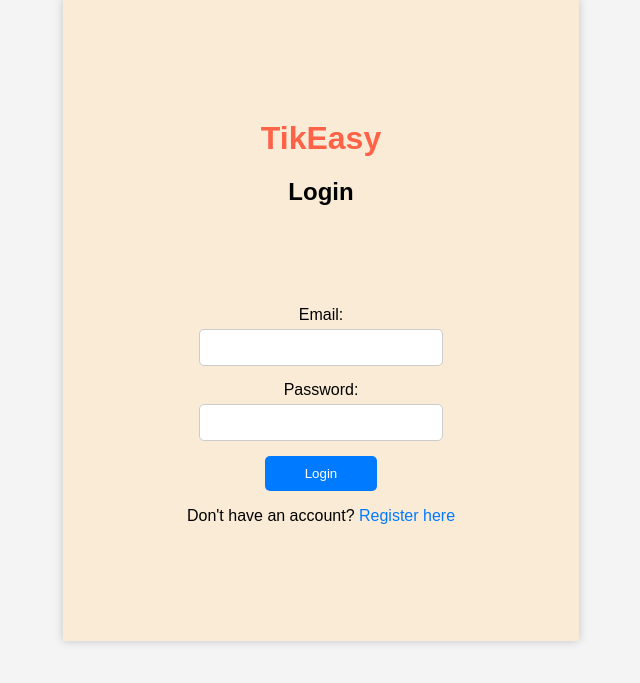
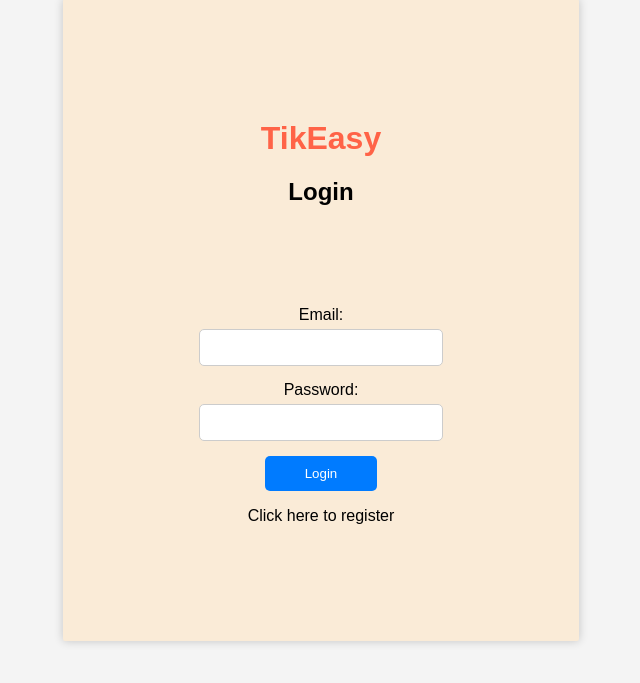
Before and after one commit to unnati14ag/TikEasy--Movie-Ticket-Booking-App, a Flask app: page / in a window 1280 px wide. Shown: the part 80-763 px from the top of the page, without its empty margins (319-959 px from the left). Run offline with Flask 3, Linux system fonts and the light colour scheme.

Commit message:
Update login.html

```diff
--- a/Client/templates/login.html
+++ b/Client/templates/login.html
@@ -22,7 +22,24 @@
 
         </form>
 
-        <p>Don't have an account? <a href="http://127.0.0.1:3000/register?function=registerPage">Register here</a></p>
+        <p id="redirectLink">Click here to register</p>
+
+    <script>
+        // Get the current URL
+        var currentURL = window.location.href;
+
+        // Construct the new URL
+        var newURL = currentURL + "/register?function=registerPage";
+
+        // Get the element by ID
+        var redirectLinkElement = document.getElementById("redirectLink");
+
+        // Add a click event listener to the element
+        redirectLinkElement.addEventListener("click", function() {
+            // Redirect to the new URL
+            window.location.href = newURL;
+        });
+    </script>
     </div>
 
     <script src="{{url_for('static',filename='JS/login_register_validate.js') }}"></script>
```
